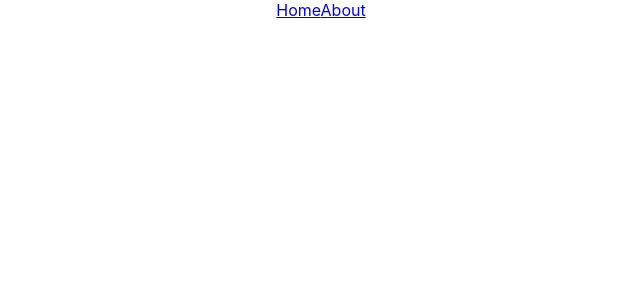
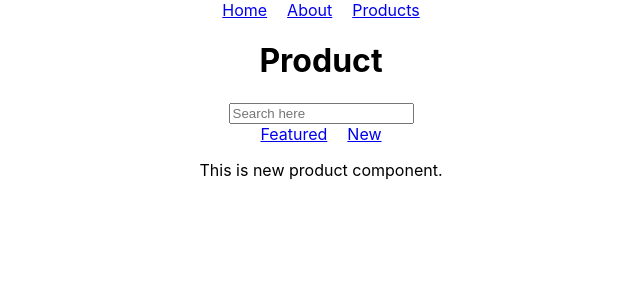
Before and after one commit to musafci/react-router, a React (Create React App) app: page /products/new in a window 1280 px wide. Before the commit this address had no page. Shown: the top 300 px of the page, without its empty margins (319-959 px from the left). Built offline with nearby package versions, Linux system fonts and the light colour scheme.

Commit message:
Nested route, no page found, useNavigate hook use.

```diff
--- a/src/App.css
+++ b/src/App.css
@@ -36,3 +36,7 @@
     transform: rotate(360deg);
   }
 }
+
+a {
+  margin: 10px;
+}
--- a/src/App.js
+++ b/src/App.js
@@ -2,6 +2,11 @@ import { BrowserRouter, Routes, Route, Link, NavLink } from 'react-router-dom';
 import './App.css';
 import Home from './components/HomePage';
 import About from './components/About';
+import OrderSummary from './components/OrderSummary';
+import NotFound from './components/NotFound';
+import Product from './components/Product';
+import FeaturedProduct from './components/FeaturedProduct';
+import NewProduct from './components/NewProduct';
 
 function App() {
   return (
@@ -12,6 +17,7 @@ function App() {
 					{/* <Link to="/">Home</Link> */}
 					<NavLink to="/">Home</NavLink>
 					<NavLink to="/about">About</NavLink>
+					<NavLink to="/products">Products</NavLink>
 				</nav>
 			</header>
 			<main>
@@ -19,6 +25,12 @@ function App() {
 					<Route path="/" element={<Home/>} />
 					{/* <Route index element={<Home/>} /> */}
 					<Route path="/about" element={<About/>} />
+					<Route path="/order-summary" element={<OrderSummary/>}/>
+					<Route path="/products" element={<Product/>}>
+						<Route path="featured" element={<FeaturedProduct/>}/>
+						<Route path="new" element={<NewProduct/>}/>
+					</Route>
+					<Route path="*" element={<NotFound/>} />
 				</Routes>
 			</main>
 		</BrowserRouter>
--- /dev/null
+++ b/src/components/FeaturedProduct.jsx
@@ -0,0 +1,11 @@
+import React from 'react'
+
+const FeaturedProduct = () => {
+  return (
+    <>
+        <p>This is featured product component.</p>
+    </>
+  )
+}
+
+export default FeaturedProduct
--- a/src/components/HomePage.jsx
+++ b/src/components/HomePage.jsx
@@ -1,12 +1,16 @@
 import React from 'react'
+import { useNavigate } from 'react-router-dom'
 
 const HomePage = () => {
+  const navigate = useNavigate();
   return (
     <div className="home">
       <h2>Welcome</h2>
       <p>Lorem ipsum dolor sit amet consectetur adipisicing elit. Rerum dolor assumenda, itaque nesciunt alias voluptatum nobis blanditiis eos officiis aperiam earum eum vel quas odio optio, distinctio ab sunt unde incidunt ipsum omnis amet magnam accusantium aut! Excepturi, cupiditate iusto!</p>
       <p>Lorem ipsum dolor sit, amet consectetur adipisicing elit. Necessitatibus veniam ducimus eligendi nihil, cumque ab eveniet modi architecto quidem, non odit saepe facere voluptas esse mollitia illo fuga exercitationem id dicta iusto eaque numquam quaerat ad! Fugit velit beatae laudantium.</p>
       <p>Lorem ipsum dolor sit, amet consectetur adipisicing elit. Necessitatibus veniam ducimus eligendi nihil, cumque ab eveniet modi architecto quidem, non odit saepe facere voluptas esse mollitia illo fuga exercitationem id dicta iusto eaque numquam quaerat ad! Fugit velit beatae laudantium.</p>
+
+      <button onClick={() => navigate('order-summary')}>Order Summary</button>
   </div>
   )
 }
--- /dev/null
+++ b/src/components/NewProduct.jsx
@@ -0,0 +1,11 @@
+import React from 'react'
+
+const NewProduct = () => {
+  return (
+    <>
+        <p>This is new product component.</p>
+    </>
+  )
+}
+
+export default NewProduct
--- /dev/null
+++ b/src/components/NotFound.jsx
@@ -0,0 +1,9 @@
+import React from 'react'
+
+const NotFound = () => {
+  return (
+    <h1>404 - Page Not Found!</h1>
+  )
+}
+
+export default NotFound
--- /dev/null
+++ b/src/components/OrderSummary.jsx
@@ -0,0 +1,7 @@
+const OrderSummary = () => {
+  return (
+    <h1>OrderSummary</h1>
+  )
+}
+
+export default OrderSummary
--- /dev/null
+++ b/src/components/Product.jsx
@@ -0,0 +1,18 @@
+import { Link, Outlet } from "react-router-dom"
+
+const Product = () => {
+  return (
+    <>
+        <h1>Product</h1>
+        <input type="text" placeholder="Search here" id="" />
+        <nav>
+            <Link to="featured">Featured</Link>
+            <Link to="new">New</Link>
+        </nav>
+        <Outlet/>
+    </>
+
+  )
+}
+
+export default Product
```
